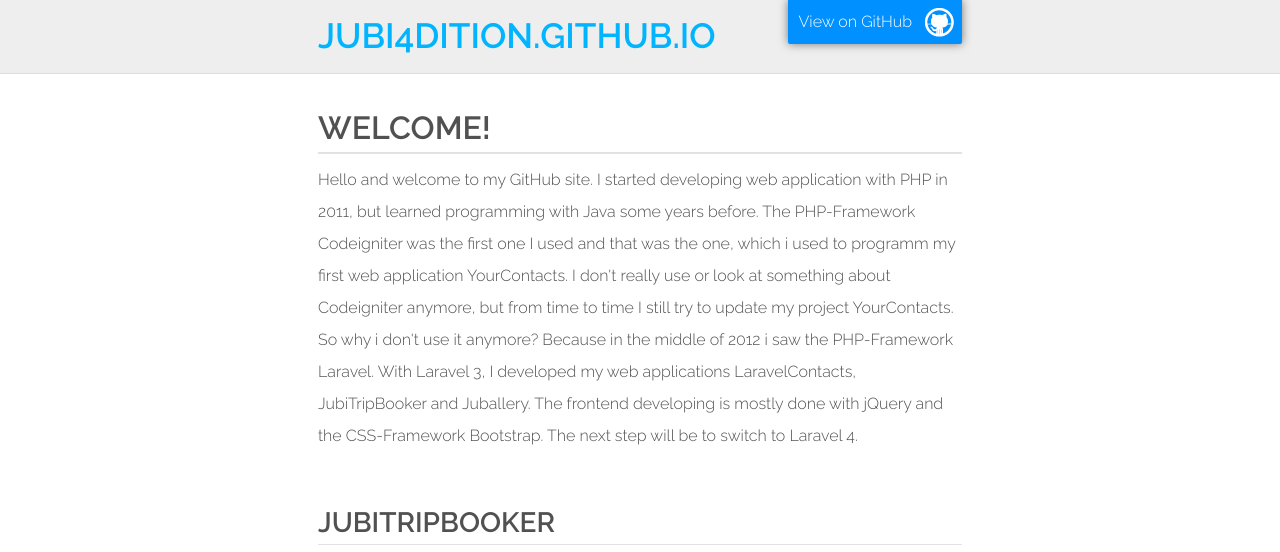
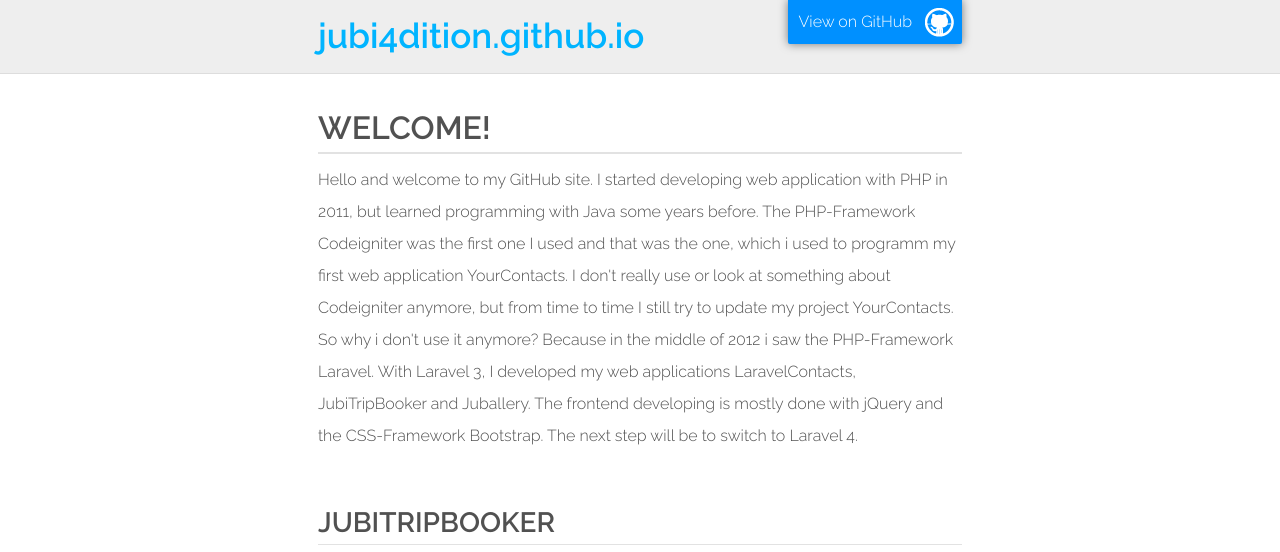
Before and after one commit to jubi4dition/jubi4dition.github.io, a plain HTML site: page index.html in a window 1280 px wide. Shown: the top 552 px of the page. Drawn offline with Linux system fonts and the light colour scheme.

Commit message:
Update stylesheet.css

```diff
--- a/stylesheets/stylesheet.css
+++ b/stylesheets/stylesheet.css
@@ -306,7 +306,7 @@ Full-Width Styles
   color: #00B4FF;
   font-size: 35px;
   font-weight: 700;
-  /*text-shadow: #111 0px 0px 2px;*/
+  text-transform: lowercase;
 }
 
 #project_tagline {
```
